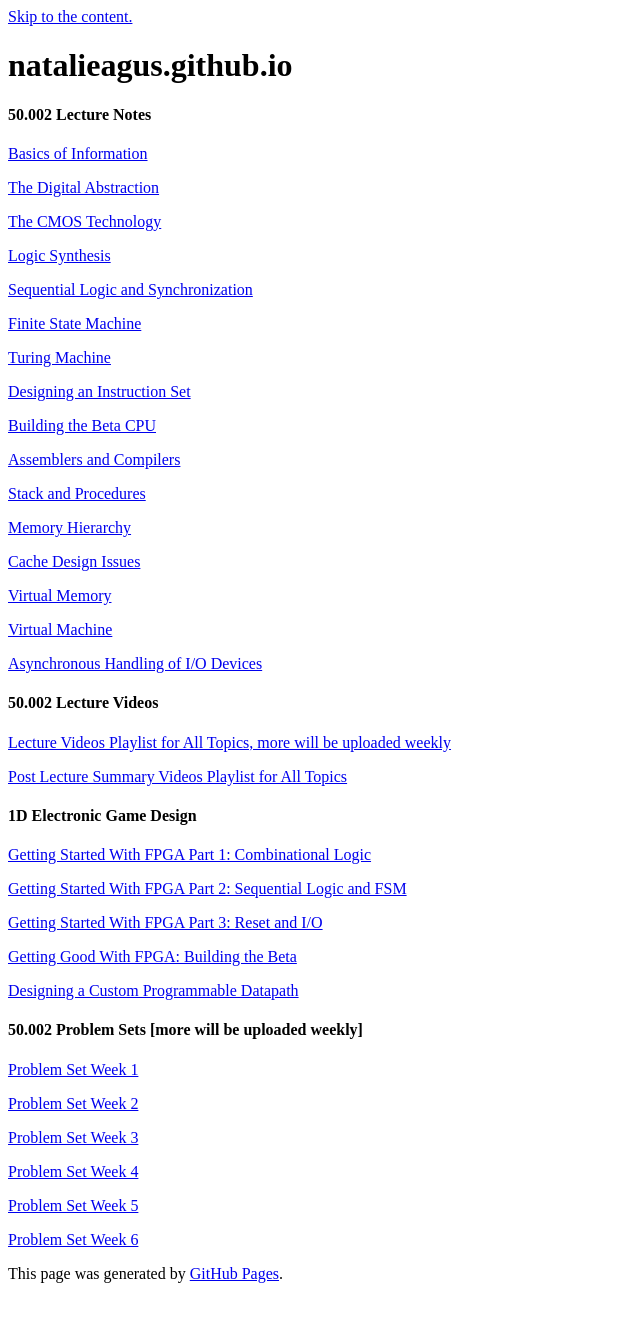
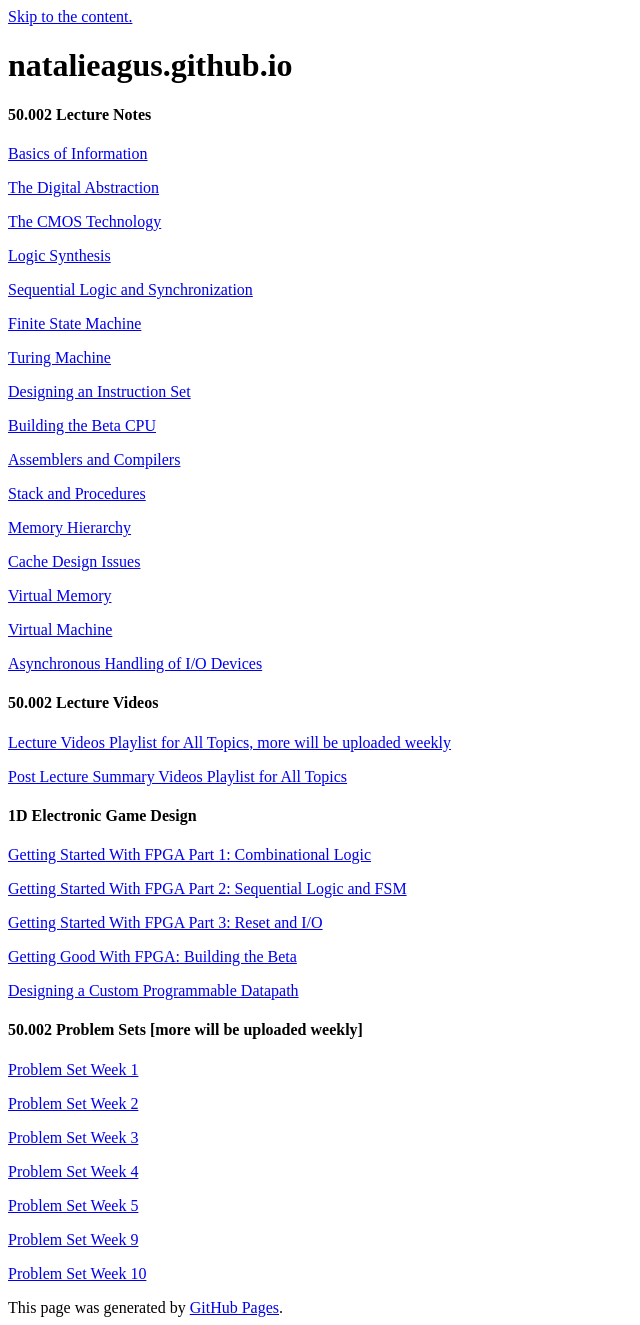
Before and after one commit to natalieagus/natalieagus.github.io, a Jekyll site: the page built from index.md, in a window 1280 px wide. Shown: the whole page, without its empty margins (0-640 px from the left). Built offline with Jekyll 4.4.1, drawn with Linux system fonts in a browser that asks for light colours; our own code applies the rules of GitHub Pages for plain Markdown files; a script that is not in the unit is left out; the repository's description, which GitHub fills in, is left out; before the commit the page ends 1291 px from its top, so only the background shows below that.

Commit message:
Update index.md

```diff
--- a/index.md
+++ b/index.md
@@ -58,4 +58,6 @@
 
 [Problem Set Week 5](https://natalieagus.github.io/50002/PSet5.html)
 
-[Problem Set Week 6](https://natalieagus.github.io/50002/PSet6.html)
+[Problem Set Week 9](https://natalieagus.github.io/50002/PSet6.html)
+
+[Problem Set Week 10](https://natalieagus.github.io/50002/PSet7.html)
```
